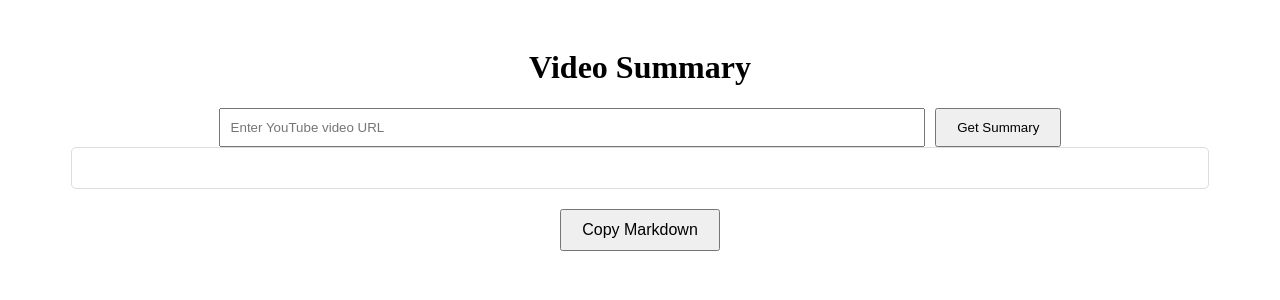
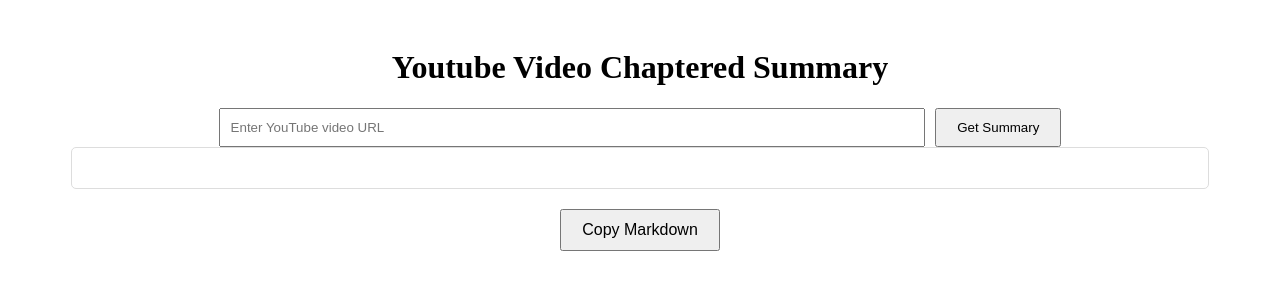
Before and after one commit to xingfanxia/Youtube-Summarizer-Frontend, a Next.js app in the folder ytb-summarizer-frontend/: page /youtube-viewer in a window 1280 px wide. Shown: the top 300 px of the page. Built offline with nearby package versions, Linux system fonts and the light colour scheme.

Commit message:
update title

```diff
--- a/ytb-summarizer-frontend/pages/youtube-viewer.js
+++ b/ytb-summarizer-frontend/pages/youtube-viewer.js
@@ -126,7 +126,7 @@ export default function YoutubeViewer() {
 
     return (
       <div style={{ padding: '20px', maxWidth: '90%', margin: 'auto' }}>
-          <h1 style={{ textAlign: 'center' }}>Video Summary</h1>
+          <h1 style={{ textAlign: 'center' }}>Youtube Video Chaptered Summary</h1>
           {videoUrl && <iframe width="100%" height="800" src={`https://www.youtube.com/embed/${router.query.v}`} frameBorder="0" allow="accelerometer; autoplay; clipboard-write; encrypted-media; gyroscope; picture-in-picture" allowFullScreen></iframe>}
           <div style={{ marginTop: '20px', textAlign: 'center' }}>
             <input type="text" value={inputUrl} onChange={handleUrlChange} placeholder="Enter YouTube video URL" style={{ padding: '10px', width: '60%', marginRight: '10px' }} />
```
